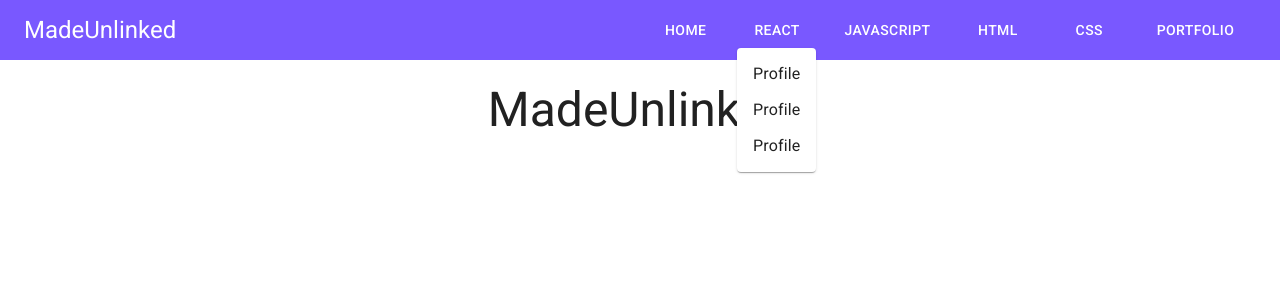
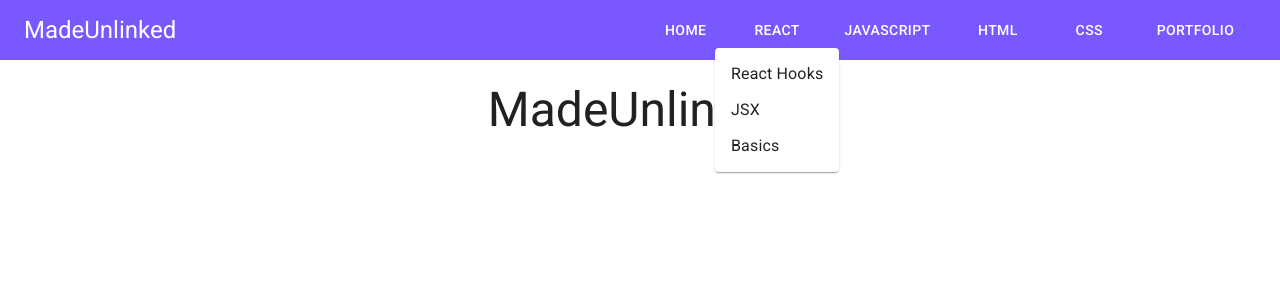
Before and after one commit to benzend/react-portfolio, a React (Create React App) app: page /blog in a window 1280 px wide. Both pictures are taken after a click on the button "REACT". Shown: the top 300 px of the page. Built offline with nearby package versions, Linux system fonts and the light colour scheme.

Commit message:
added hookup for menuitems

```diff
--- a/src/pages/blog-page/components/BlogNav.js
+++ b/src/pages/blog-page/components/BlogNav.js
@@ -55,10 +55,26 @@ export const BlogNav = () => {
               Home
             </Link>
           </Button>
-          <LinkMenu linkName="React" link={link} />
-          <LinkMenu linkName="JavaScript" link={link} />
-          <LinkMenu linkName="HTML" link={link} />
-          <LinkMenu linkName="CSS" link={link} />
+          <LinkMenu
+            linkName="React"
+            link={link}
+            menuItems={["React Hooks", "JSX", "Basics"]}
+          />
+          <LinkMenu
+            linkName="JavaScript"
+            link={link}
+            menuItems={["React Hooks", "JSX", "Basics"]}
+          />
+          <LinkMenu
+            linkName="HTML"
+            link={link}
+            menuItems={["React Hooks", "JSX", "Basics"]}
+          />
+          <LinkMenu
+            linkName="CSS"
+            link={link}
+            menuItems={["React Hooks", "JSX", "Basics"]}
+          />
           <Button>
             <Link to="/" className={link}>
               Portfolio
--- a/src/pages/blog-page/components/LinkMenu.js
+++ b/src/pages/blog-page/components/LinkMenu.js
@@ -9,7 +9,7 @@ import {
 } from "@material-ui/core";
 import { useEffect, useRef, useState } from "react";
 
-export const LinkMenu = ({ linkName, link }) => {
+export const LinkMenu = ({ linkName, link, menuItems }) => {
   const [open, setOpen] = useState(false);
   const anchorRef = useRef(null);
 
@@ -66,9 +66,9 @@ export const LinkMenu = ({ linkName, link }) => {
                   id="menu-list-grow"
                   onKeyDown={handleListKeyDown}
                 >
-                  <MenuItem onClick={handleClose}>Profile</MenuItem>
-                  <MenuItem onClick={handleClose}>Profile</MenuItem>
-                  <MenuItem onClick={handleClose}>Profile</MenuItem>
+                  {menuItems.map((item) => (
+                    <MenuItem onClick={handleClose}>{item}</MenuItem>
+                  ))}
                 </MenuList>
               </ClickAwayListener>
             </Paper>
```
